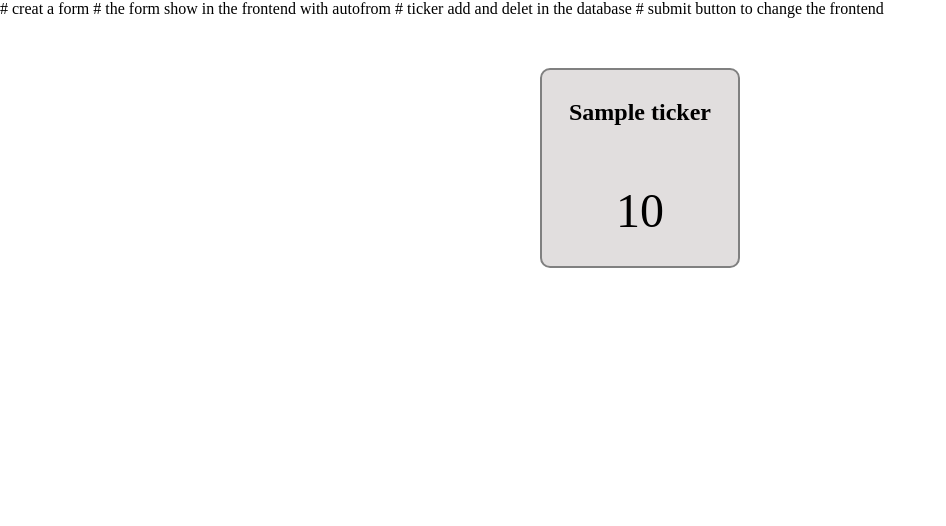
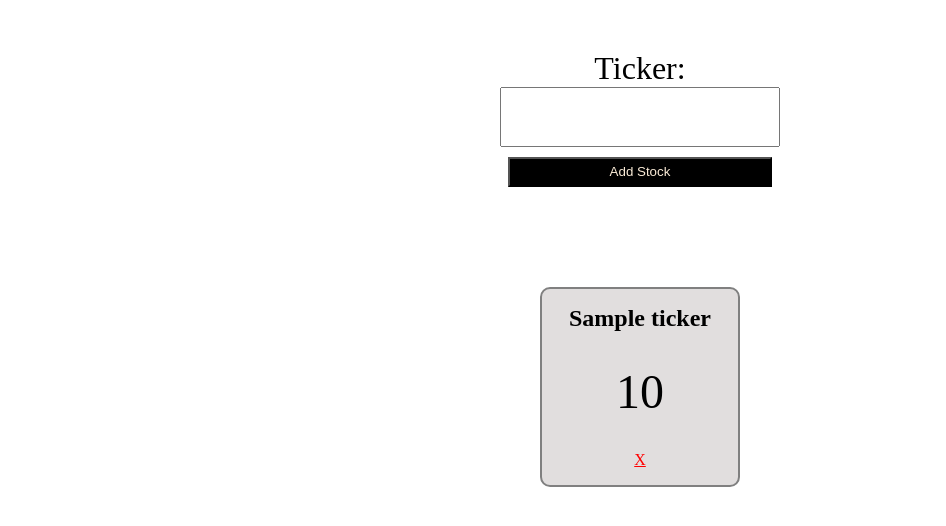
Before and after one commit to Martin-Frei/Django_handelNotes, a Django app: template templates/stock.html in a window 1280 px wide. Shown: the top 526 px of the page, without its empty margins (0-946 px from the left). Run offline with Django 5.2, Linux system fonts and the light colour scheme; the template is opened without the code that fills it: values that come from a table or form of the project are taken from there, most other values are stand-ins (such as "Sample title", 1, 10 or a date in 2020).

Commit message:
insert Form to HTML

```diff
--- a/handlenotes/forms.py
+++ b/handlenotes/forms.py
@@ -1,5 +1,5 @@
 from django import forms
-from .models import HandleNotes
+from .models import HandleNotes, Ticker
 
 
 
@@ -7,3 +7,8 @@ class HandleNotesForm(forms.ModelForm):
     class Meta:
         model = HandleNotes             # verweist auf das Model in models
         fields = ['notes']              # ein spezielle Feld oder __all__
+
+class StockForm(forms.ModelForm):
+    class Meta:
+        model = Ticker                  # Model ticker in models.py
+        fields = ['ticker']             # only the field ['ticker'] not __all__
--- a/handlenotes/models.py
+++ b/handlenotes/models.py
@@ -28,6 +28,14 @@ class News(models.Model):
     timestamp = models.IntegerField()
 
 
-class Ticker(models.Model) :
-    id = models.AutoField(primary_key = True)
-    ticker = models.CharField(max_length=10)
+# class Ticker(models.Model) :
+#     id = models.AutoField(primary_key = True)
+#     ticker = models.CharField(max_length=10)
+
+class Ticker(models.Model):
+    id = models.AutoField(primary_key=True)
+    ticker = models.CharField(max_length=10, unique=True)
+    active = models.BooleanField(default=True)  # ==> Frontend active or not
+
+    def __str__(self):
+        return f"{self.ticker} ({'Aktiv' if self.active else 'Inaktiv'})"
--- a/mynotebuddy/urls.py
+++ b/mynotebuddy/urls.py
@@ -22,5 +22,6 @@ urlpatterns = [
     path('admin/', admin.site.urls),
     path('', mnbview.index, name='index'),
     path('getNews', mnbview.get_news, name='getNews'),
-    path('getStock', mnbview.get_stock, name='getStock')
+    path('getStock', mnbview.get_stock, name='getStock'),
+    path('removeStock/<str:ticker_name>/', mnbview.remove_stock, name='remove_stock')
 ]
--- a/static/css/style_stock.css
+++ b/static/css/style_stock.css
@@ -2,6 +2,34 @@
     margin: 0;
     padding: 0;
     box-sizing: border-box;
+}
+
+.form{
+    width: 400px;
+    height: auto;
+    margin: 50px auto;
+    display: flex;
+    justify-content: center;
+    align-items: center;
+    text-align: center;
+    font-size: 32px;
+}
+
+.from label{
+    font-size: 32px;
+    color: blue;
+}
+
+.form input{
+    width: 100%;
+    height: 60px;
+}
+.form button{
+    padding: 5px 100px;
+    width: 100%px;
+    height: 30px;
+    background-color: black;
+    color: antiquewhite;
 }
 .main{
     display: flex;
--- a/templates/stock.html
+++ b/templates/stock.html
@@ -8,25 +8,35 @@
 </head>
 <link rel="stylesheet" href="{% static 'css/style_stock.css' %}">
 <body>
-  # creat a form
-  # the form show in the frontend with autofrom
-  # ticker add and delet in the database
-  # submit button to change the frontend
+
+    <div class="form">
+  <form method="POST">
+    {% csrf_token %}
+    {{ form.as_p }}
+    <button type="submit">Add Stock</button>
+    </form>
+    </div>
 
 
     <main class="main">
         {% for ticker, price in prices.items %}
         <div class="box">
-            <div><h2>{{ticker}}</h2> </div>
-            <div><span>{{price}}</span></div>
-         </div>
+            <div><h2>{{ ticker }}</h2></div>
+            <div><span>{{ price }}</span></div>
+            <div>
+                <a href="{% url 'remove_stock' ticker %}" style="color:red;">X </a>
+            </div>
+        </div>
         {% endfor %}
+    </main>
 
 
 
 
 
     </main>
+    {% comment %} Grafik einfügen mit https://www.chartjs.org/ {% endcomment %}
+
 
 </body>
 <script src="{% static 'js/script_stock.js' %}"></script>
```
Also changed, not shown: handlenotes/views.py (+22 -23 lines), db.sqlite3, handlenotes/migrations/0006_ticker_active_alter_ticker_ticker.py (added), 1 other file.
